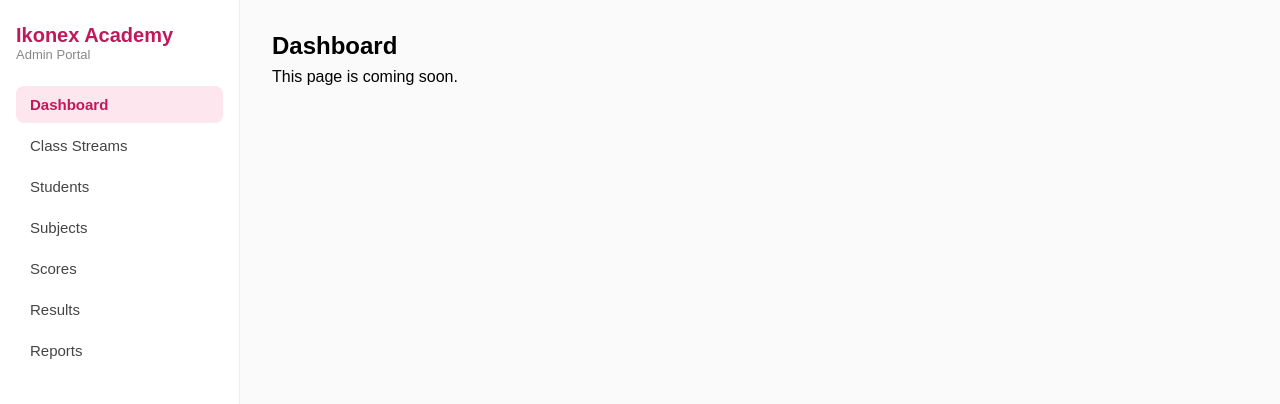
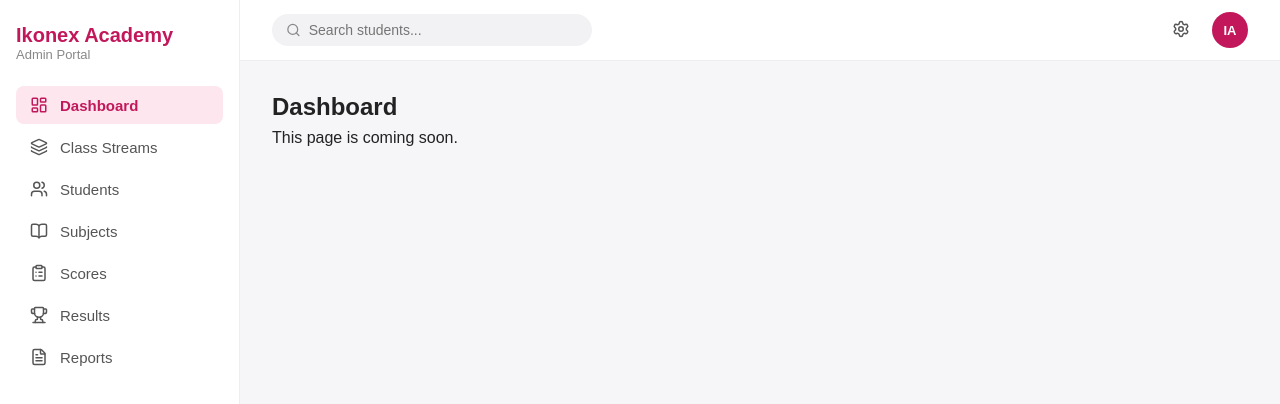
Before and after one commit to Risperwanjiku/Student-Management-System, a React (Vite) app in the folder client/: page / in a window 1280 px wide. Shown: the top 404 px of the page. Built offline with nearby package versions, Linux system fonts and the light colour scheme.

Commit message:
restyle layout with sidebar icons and top bar

```diff
--- a/client/src/App.css
+++ b/client/src/App.css
@@ -6,6 +6,7 @@
 
 body {
   font-family: Arial, sans-serif;
+  color: #222222;
 }
 
 .app {
@@ -13,6 +14,7 @@ body {
   min-height: 100vh;
 }
 
+/* Sidebar */
 .sidebar {
   width: 240px;
   background-color: #ffffff;
@@ -32,7 +34,9 @@ body {
 }
 
 .nav-link {
-  display: block;
+  display: flex;
+  align-items: center;
+  gap: 12px;
   width: 100%;
   text-align: left;
   border: none;
@@ -40,7 +44,7 @@ body {
   cursor: pointer;
   padding: 10px 14px;
   margin-bottom: 4px;
-  color: #444444;
+  color: #555555;
   border-radius: 8px;
   font-size: 15px;
   font-family: inherit;
@@ -56,15 +60,73 @@ body {
   font-weight: bold;
 }
 
+/* Main area */
+.main {
+  flex: 1;
+  display: flex;
+  flex-direction: column;
+  background-color: #f6f6f9;
+}
+
+/* Top bar */
+.topbar {
+  display: flex;
+  justify-content: space-between;
+  align-items: center;
+  background-color: #ffffff;
+  border-bottom: 1px solid #eeeeee;
+  padding: 12px 32px;
+}
+
+.topbar-search {
+  display: flex;
+  align-items: center;
+  gap: 8px;
+  background-color: #f2f2f5;
+  border-radius: 20px;
+  padding: 8px 14px;
+  color: #888888;
+  width: 320px;
+}
+
+.topbar-search input {
+  border: none;
+  background: none;
+  outline: none;
+  font-size: 14px;
+  width: 100%;
+  color: #222222;
+}
+
+.topbar-right {
+  display: flex;
+  align-items: center;
+  gap: 12px;
+}
+
+.admin-badge {
+  width: 36px;
+  height: 36px;
+  border-radius: 50%;
+  background-color: #c2185b;
+  color: #ffffff;
+  display: flex;
+  align-items: center;
+  justify-content: center;
+  font-size: 13px;
+  font-weight: bold;
+}
+
+/* Content */
 .content {
   flex: 1;
   padding: 32px;
-  background-color: #fafafa;
 }
 
 .content h2 {
   margin-bottom: 8px;
 }
+
 .page-header {
   display: flex;
   justify-content: space-between;
@@ -78,6 +140,7 @@ body {
   margin-top: 4px;
 }
 
+/* Buttons */
 .btn-primary {
   background-color: #c2185b;
   color: #ffffff;
@@ -92,27 +155,6 @@ body {
   background-color: #a01548;
 }
 
-.data-table {
-  width: 100%;
-  border-collapse: collapse;
-  background-color: #ffffff;
-  border-radius: 8px;
-  overflow: hidden;
-}
-
-.data-table th,
-.data-table td {
-  text-align: left;
-  padding: 12px 16px;
-  border-bottom: 1px solid #eeeeee;
-}
-
-.data-table th {
-  color: #888888;
-  font-size: 13px;
-  font-weight: normal;
-}
-
 .btn-link {
   border: none;
   background: none;
@@ -125,10 +167,68 @@ body {
 .btn-link.danger {
   color: #d32f2f;
 }
+
+.icon-btn {
+  background: none;
+  border: none;
+  cursor: pointer;
+  color: #555555;
+  padding: 6px;
+  border-radius: 6px;
+  margin-right: 4px;
+  vertical-align: middle;
+}
+
+.icon-btn:hover {
+  background-color: #f3f3f3;
+  color: #c2185b;
+}
+
+.icon-btn.danger:hover {
+  color: #d32f2f;
+}
+
+/* Table */
+.table-card {
+  background-color: #ffffff;
+  border-radius: 12px;
+  box-shadow: 0 1px 3px rgba(0, 0, 0, 0.08);
+  overflow: hidden;
+}
+
+.data-table {
+  width: 100%;
+  border-collapse: collapse;
+  background-color: #ffffff;
+  border-radius: 12px;
+  overflow: hidden;
+}
+
+.data-table th,
+.data-table td {
+  text-align: left;
+  padding: 16px 20px;
+  border-bottom: 1px solid #f0f0f0;
+}
+
+.data-table tr:last-child td {
+  border-bottom: none;
+}
+
+.data-table th {
+  color: #999999;
+  font-size: 12px;
+  font-weight: bold;
+  text-transform: uppercase;
+  letter-spacing: 0.5px;
+  background-color: #fafafa;
+}
+
+/* Forms */
 .form-card {
   background-color: #ffffff;
   border: 1px solid #eeeeee;
-  border-radius: 8px;
+  border-radius: 12px;
   padding: 16px;
   margin-bottom: 16px;
   display: flex;
@@ -138,15 +238,17 @@ body {
 
 .form-card input {
   flex: 1;
+  max-width: 420px;
   padding: 10px 12px;
   border: 1px solid #dddddd;
   border-radius: 8px;
   font-size: 14px;
 }
+
 .form-card-column {
   background-color: #ffffff;
   border: 1px solid #eeeeee;
-  border-radius: 8px;
+  border-radius: 12px;
   padding: 16px;
   margin-bottom: 16px;
   display: flex;
@@ -168,6 +270,8 @@ body {
   gap: 12px;
   align-items: center;
 }
+
+/* Filters / scores */
 .filter-row {
   display: flex;
   gap: 12px;
@@ -198,28 +302,3 @@ body {
   margin-bottom: 16px;
   font-size: 14px;
 }
-.table-card {
-  background-color: #ffffff;
-  border-radius: 12px;
-  box-shadow: 0 1px 3px rgba(0, 0, 0, 0.08);
-  overflow: hidden;
-}
-.icon-btn {
-  background: none;
-  border: none;
-  cursor: pointer;
-  color: #555555;
-  padding: 6px;
-  border-radius: 6px;
-  margin-right: 4px;
-  vertical-align: middle;
-}
-
-.icon-btn:hover {
-  background-color: #f3f3f3;
-  color: #c2185b;
-}
-
-.icon-btn.danger:hover {
-  color: #d32f2f;
-}
--- a/client/src/App.jsx
+++ b/client/src/App.jsx
@@ -1,5 +1,9 @@
 import { useState } from 'react';
 import './App.css';
+import {
+  LayoutDashboard, Layers, Users, BookOpen,
+  ClipboardList, Trophy, FileText, Search, Settings as SettingsIcon
+} from 'lucide-react';
 import ClassStreams from './pages/ClassStreams';
 import Students from './pages/Students';
 import Subjects from './pages/Subjects';
@@ -7,10 +11,19 @@ import Scores from './pages/Scores';
 import Results from './pages/Results';
 import Reports from './pages/Reports';
 
+const pages = [
+  { name: 'Dashboard', icon: LayoutDashboard },
+  { name: 'Class Streams', icon: Layers },
+  { name: 'Students', icon: Users },
+  { name: 'Subjects', icon: BookOpen },
+  { name: 'Scores', icon: ClipboardList },
+  { name: 'Results', icon: Trophy },
+  { name: 'Reports', icon: FileText },
+];
+
 function App() {
   const [activePage, setActivePage] = useState('Dashboard');
-
-  const pages = ['Dashboard', 'Class Streams', 'Students', 'Subjects', 'Scores', 'Results', 'Reports'];
+  const [search, setSearch] = useState('');
 
   return (
     <div className="app">
@@ -18,17 +31,41 @@ function App() {
         <h1 className="logo">Ikonex Academy</h1>
         <p className="logo-sub">Admin Portal</p>
         <nav>
-          {pages.map((page) => (
+          {pages.map((page) => {
+            const Icon = page.icon;
+            return (
               <button
-              key={page}
-              className={page === activePage ? 'nav-link active' : 'nav-link'}
-              onClick={() => setActivePage(page)}
+                key={page.name}
+                className={page.name === activePage ? 'nav-link active' : 'nav-link'}
+                onClick={() => setActivePage(page.name)}
               >
-              {page}
+                <Icon size={18} />
+                <span>{page.name}</span>
               </button>
-          ))}
+            );
+          })}
         </nav>
       </aside>
+
+      <div className="main">
+        <header className="topbar">
+          <div className="topbar-search">
+            <Search size={16} />
+            <input
+              type="text"
+              placeholder="Search students..."
+              value={search}
+              onChange={(e) => setSearch(e.target.value)}
+            />
+          </div>
+          <div className="topbar-right">
+            <button className="icon-btn" title="Settings" onClick={() => setActivePage('Settings')}>
+              <SettingsIcon size={18} />
+            </button>
+            <div className="admin-badge">IA</div>
+          </div>
+        </header>
+
         <main className="content">
           {activePage === 'Class Streams' && <ClassStreams />}
           {activePage === 'Students' && <Students />}
@@ -44,6 +81,7 @@ function App() {
           )}
         </main>
       </div>
+    </div>
   );
 }
 
```
Lines whose indentation alone changed are shown as unchanged.
